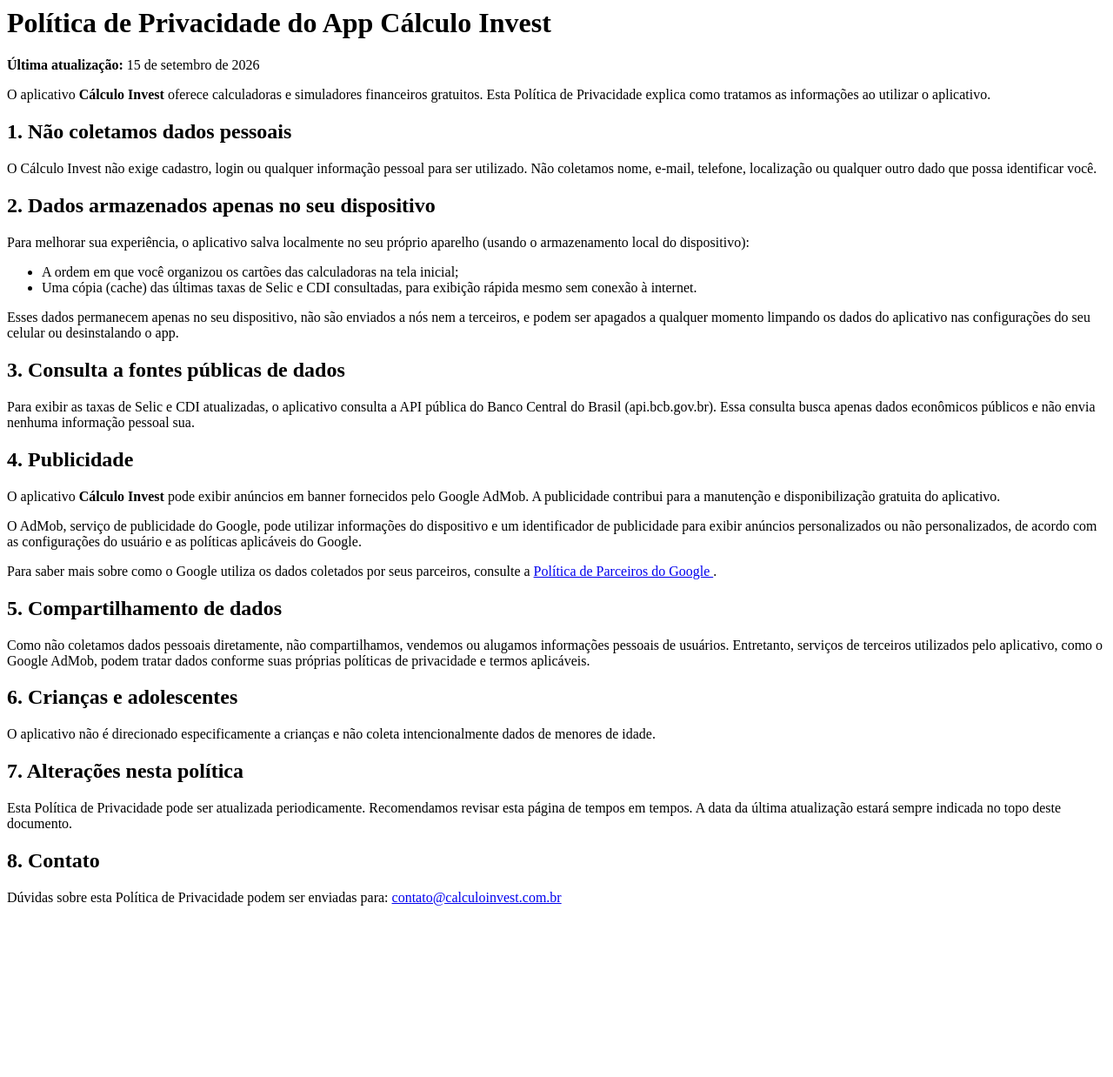
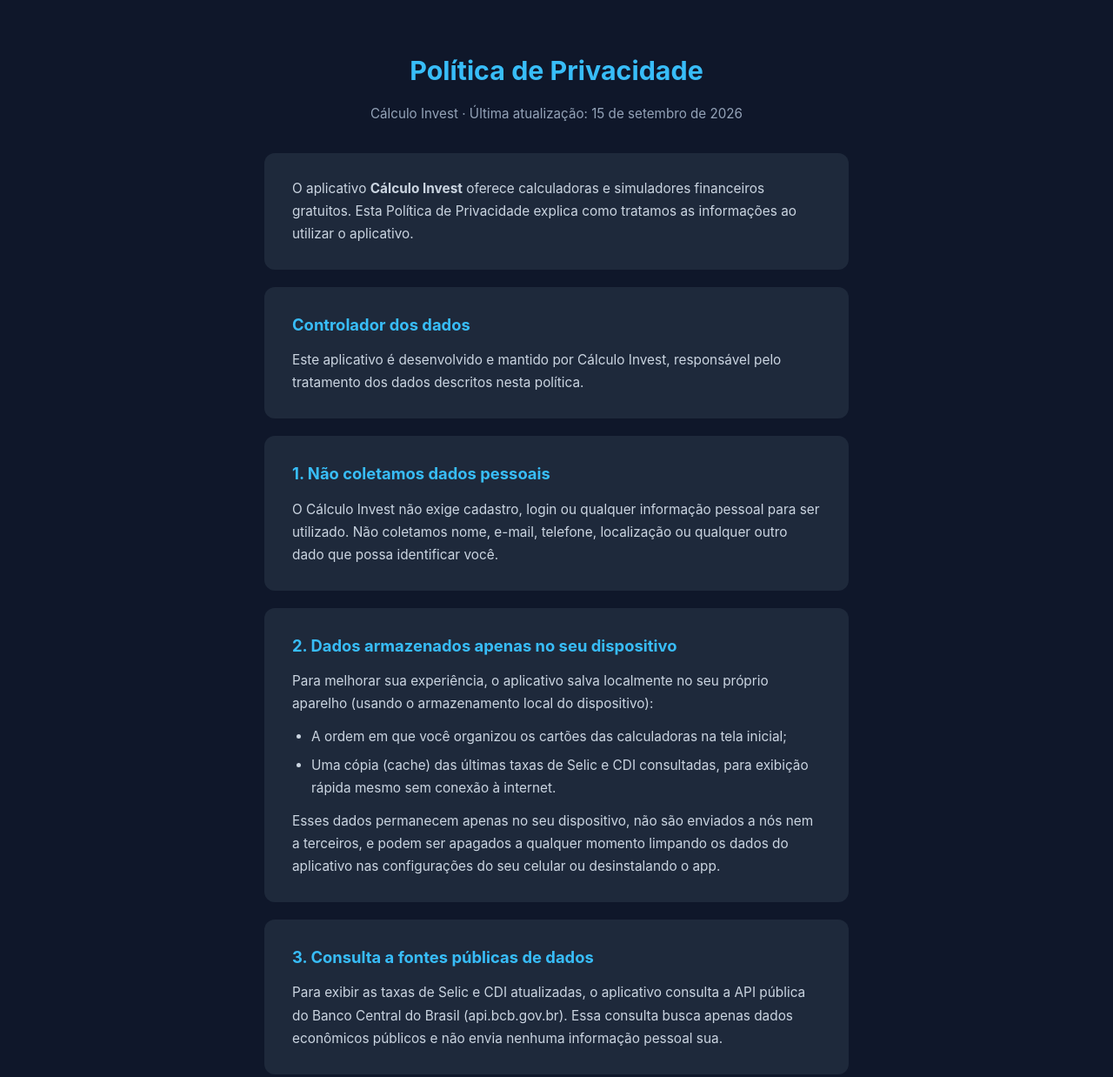
Before and after one commit to tvmista/calculoinvest-ads, a plain HTML site: page privacidade.html in a window 1280 px wide. Shown: the top 1238 px of the page at 87% size. Before the commit the page ends 1057 px from the top, so only its background shows below. Drawn offline with Linux system fonts and the light colour scheme.

Commit message:
Revise privacy policy layout and content

```diff
--- a/privacidade.html
+++ b/privacidade.html
@@ -1,76 +1,249 @@
- <h1>Política de Privacidade do App Cálculo Invest</h1>
+<!DOCTYPE html>
+<html lang="pt-BR">
+<head>
+  <meta charset="UTF-8">
+  <meta name="viewport" content="width=device-width, initial-scale=1.0">
+  <title>Política de Privacidade — Cálculo Invest</title>
+  <style>
+    * { box-sizing: border-box; margin: 0; padding: 0; }
+    body {
+      font-family: -apple-system, BlinkMacSystemFont, 'Segoe UI', Roboto, Arial, sans-serif;
+      background: #0f172a;
+      color: #e2e8f0;
+      line-height: 1.7;
+    }
+    header {
+      text-align: center;
+      padding: 56px 24px 32px;
+    }
+    header h1 {
+      font-size: 1.9rem;
+      color: #38bdf8;
+      margin-bottom: 10px;
+    }
+    header p {
+      font-size: 0.95rem;
+      color: #94a3b8;
+    }
+    main {
+      max-width: 720px;
+      margin: 0 auto;
+      padding: 0 24px 64px;
+    }
+    .card {
+      background: #1e293b;
+      border-radius: 12px;
+      padding: 28px 32px;
+      margin-bottom: 20px;
+    }
+    .card h2 {
+      color: #38bdf8;
+      font-size: 1.15rem;
+      margin-bottom: 12px;
+    }
+    .card p, .card ul {
+      color: #cbd5e1;
+      font-size: 0.96rem;
+      margin-bottom: 12px;
+    }
+    .card p:last-child, .card ul:last-child {
+      margin-bottom: 0;
+    }
+    .card ul {
+      padding-left: 22px;
+    }
+    .card li {
+      margin-bottom: 6px;
+    }
+    a {
+      color: #38bdf8;
+    }
+    .highlight {
+      background: #1e293b;
+      border-left: 3px solid #38bdf8;
+      border-radius: 8px;
+      padding: 20px 24px;
+      margin-bottom: 20px;
+    }
+    .highlight h2 {
+      color: #38bdf8;
+      font-size: 1.15rem;
+      margin-bottom: 12px;
+    }
+    .highlight p {
+      color: #cbd5e1;
+      font-size: 0.96rem;
+      margin-bottom: 12px;
+    }
+    .highlight p:last-child {
+      margin-bottom: 0;
+    }
+    footer {
+      text-align: center;
+      padding: 24px;
+      color: #64748b;
+      font-size: 0.85rem;
+    }
+    footer a {
+      color: #94a3b8;
+    }
+  </style>
+</head>
+<body>
 
-<p><strong>Última atualização:</strong> 15 de setembro de 2026</p>
+  <header>
+    <h1>Política de Privacidade</h1>
+    <p>Cálculo Invest · Última atualização: 15 de setembro de 2026</p>
+  </header>
 
+  <main>
+
+    <div class="card">
       <p>
-  O aplicativo <strong>Cálculo Invest</strong> oferece calculadoras e simuladores financeiros gratuitos. Esta Política de Privacidade explica como tratamos as informações ao utilizar o aplicativo.
+        O aplicativo <strong>Cálculo Invest</strong> oferece calculadoras e simuladores financeiros
+        gratuitos. Esta Política de Privacidade explica como tratamos as informações ao utilizar o
+        aplicativo.
       </p>
+    </div>
 
+    <div class="card">
+      <h2>Controlador dos dados</h2>
+      <p>
+        Este aplicativo é desenvolvido e mantido por Cálculo Invest, responsável pelo
+        tratamento dos dados descritos nesta política.
+      </p>
+    </div>
+
+    <div class="card">
       <h2>1. Não coletamos dados pessoais</h2>
+      <p>
+        O Cálculo Invest não exige cadastro, login ou qualquer informação pessoal para ser utilizado.
+        Não coletamos nome, e-mail, telefone, localização ou qualquer outro dado que possa identificar
+        você.
+      </p>
+    </div>
 
+    <div class="card">
+      <h2>2. Dados armazenados apenas no seu dispositivo</h2>
       <p>
-  O Cálculo Invest não exige cadastro, login ou qualquer informação pessoal para ser utilizado. Não coletamos nome, e-mail, telefone, localização ou qualquer outro dado que possa identificar você.
+        Para melhorar sua experiência, o aplicativo salva localmente no seu próprio aparelho (usando o
+        armazenamento local do dispositivo):
       </p>
-
-<h2>2. Dados armazenados apenas no seu dispositivo</h2>
-
-<p>
-  Para melhorar sua experiência, o aplicativo salva localmente no seu próprio aparelho (usando o armazenamento local do dispositivo):
-</p>
-
       <ul>
         <li>A ordem em que você organizou os cartões das calculadoras na tela inicial;</li>
         <li>Uma cópia (cache) das últimas taxas de Selic e CDI consultadas, para exibição rápida mesmo sem conexão à internet.</li>
       </ul>
+      <p>
+        Esses dados permanecem apenas no seu dispositivo, não são enviados a nós nem a terceiros, e
+        podem ser apagados a qualquer momento limpando os dados do aplicativo nas configurações do seu
+        celular ou desinstalando o app.
+      </p>
+    </div>
 
+    <div class="card">
+      <h2>3. Consulta a fontes públicas de dados</h2>
       <p>
-  Esses dados permanecem apenas no seu dispositivo, não são enviados a nós nem a terceiros, e podem ser apagados a qualquer momento limpando os dados do aplicativo nas configurações do seu celular ou desinstalando o app.
+        Para exibir as taxas de Selic e CDI atualizadas, o aplicativo consulta a API pública do Banco
+        Central do Brasil (api.bcb.gov.br). Essa consulta busca apenas dados econômicos públicos e não
+        envia nenhuma informação pessoal sua.
       </p>
+    </div>
 
-<h2>3. Consulta a fontes públicas de dados</h2>
-
+    <div class="card">
+      <h2>4. Publicidade</h2>
       <p>
-  Para exibir as taxas de Selic e CDI atualizadas, o aplicativo consulta a API pública do Banco Central do Brasil (api.bcb.gov.br). Essa consulta busca apenas dados econômicos públicos e não envia nenhuma informação pessoal sua.
+        O aplicativo <strong>Cálculo Invest</strong> pode exibir anúncios em banner fornecidos pelo
+        Google AdMob. A publicidade contribui para a manutenção e disponibilização gratuita do
+        aplicativo.
       </p>
-
-<h2>4. Publicidade</h2>
-
       <p>
-  O aplicativo <strong>Cálculo Invest</strong> pode exibir anúncios em banner fornecidos pelo Google AdMob. A publicidade contribui para a manutenção e disponibilização gratuita do aplicativo.
+        O AdMob, serviço de publicidade do Google, pode utilizar informações do dispositivo e um
+        identificador de publicidade para exibir anúncios personalizados ou não personalizados, de
+        acordo com as configurações do usuário e as políticas aplicáveis do Google.
       </p>
-
       <p>
-  O AdMob, serviço de publicidade do Google, pode utilizar informações do dispositivo e um identificador de publicidade para exibir anúncios personalizados ou não personalizados, de acordo com as configurações do usuário e as políticas aplicáveis do Google.
+        Você pode gerenciar ou desativar a personalização de anúncios nas
+        <a href="https://adssettings.google.com" target="_blank" rel="noopener noreferrer">Configurações de Anúncios do Google</a>.
       </p>
-
       <p>
         Para saber mais sobre como o Google utiliza os dados coletados por seus parceiros, consulte a
-  <a href="https://policies.google.com/technologies/partner-sites" target="_blank" rel="noopener noreferrer">
-    Política de Parceiros do Google
-  </a>.
+        <a href="https://policies.google.com/technologies/partner-sites" target="_blank" rel="noopener noreferrer">Política de Parceiros do Google</a>.
       </p>
+    </div>
 
+    <div class="card">
       <h2>5. Compartilhamento de dados</h2>
+      <p>
+        Como não coletamos dados pessoais diretamente, não compartilhamos, vendemos ou alugamos
+        informações pessoais de usuários. Entretanto, serviços de terceiros utilizados pelo aplicativo,
+        como o Google AdMob, podem tratar dados conforme suas próprias políticas de privacidade e
+        termos aplicáveis.
+      </p>
+    </div>
 
+    <div class="card">
+      <h2>6. Seus direitos como titular de dados</h2>
       <p>
-  Como não coletamos dados pessoais diretamente, não compartilhamos, vendemos ou alugamos informações pessoais de usuários. Entretanto, serviços de terceiros utilizados pelo aplicativo, como o Google AdMob, podem tratar dados conforme suas próprias políticas de privacidade e termos aplicáveis.
+        Ainda que o aplicativo não colete dados pessoais identificáveis, você tem direito, nos termos
+        da Lei Geral de Proteção de Dados (Lei 13.709/2018), a solicitar informações sobre eventual
+        tratamento de dados, confirmação de existência de tratamento, e demais direitos previstos no
+        Art. 18 da LGPD, entrando em contato pelo e-mail informado nesta política.
       </p>
+    </div>
 
-<h2>6. Crianças e adolescentes</h2>
+    <div class="card">
+      <h2>7. Crianças e adolescentes</h2>
+      <p>
+        O aplicativo não é direcionado especificamente a crianças e não coleta intencionalmente dados
+        de menores de idade.
+      </p>
+    </div>
 
+    <div class="highlight">
+      <h2>8. Isenção de responsabilidade sobre os cálculos</h2>
       <p>
-  O aplicativo não é direcionado especificamente a crianças e não coleta intencionalmente dados de menores de idade.
+        As calculadoras e simuladores do Cálculo Invest têm caráter exclusivamente informativo e
+        educacional, servindo como ferramenta de apoio à tomada de decisão financeira. Os resultados
+        apresentados são estimativas baseadas nos dados e parâmetros inseridos pelo próprio usuário e
+        nas taxas públicas consultadas, podendo não refletir com exatidão cenários reais de mercado,
+        condições contratuais específicas de instituições financeiras, ou variações econômicas futuras.
       </p>
+      <p>
+        Recomendamos sempre confirmar os valores calculados junto a profissionais qualificados ou às
+        instituições financeiras envolvidas antes de tomar decisões de investimento. O uso das
+        informações fornecidas pelo aplicativo é de responsabilidade exclusiva do usuário, e o Cálculo
+        Invest não se responsabiliza por eventuais perdas, danos ou prejuízos decorrentes de decisões
+        tomadas com base nos resultados exibidos.
+      </p>
+    </div>
 
-<h2>7. Alterações nesta política</h2>
+    <div class="card">
+      <h2>9. Lei aplicável</h2>
+      <p>Esta Política de Privacidade é regida pelas leis da República Federativa do Brasil.</p>
+    </div>
 
+    <div class="card">
+      <h2>10. Alterações nesta política</h2>
       <p>
-  Esta Política de Privacidade pode ser atualizada periodicamente. Recomendamos revisar esta página de tempos em tempos. A data da última atualização estará sempre indicada no topo deste documento.
+        Esta Política de Privacidade pode ser atualizada periodicamente. Recomendamos revisar esta
+        página de tempos em tempos. A data da última atualização estará sempre indicada no topo deste
+        documento.
       </p>
+    </div>
 
-<h2>8. Contato</h2>
-
+    <div class="card">
+      <h2>11. Contato</h2>
       <p>
         Dúvidas sobre esta Política de Privacidade podem ser enviadas para:
         <a href="mailto:contato@calculoinvest.com.br">contato@calculoinvest.com.br</a>
       </p>
+    </div>
+
+  </main>
+
+  <footer>
+    &copy; 2026 Cálculo Invest. Todos os direitos reservados.
+  </footer>
+
+</body>
+</html>
```
Lines whose indentation alone changed are shown as unchanged.
